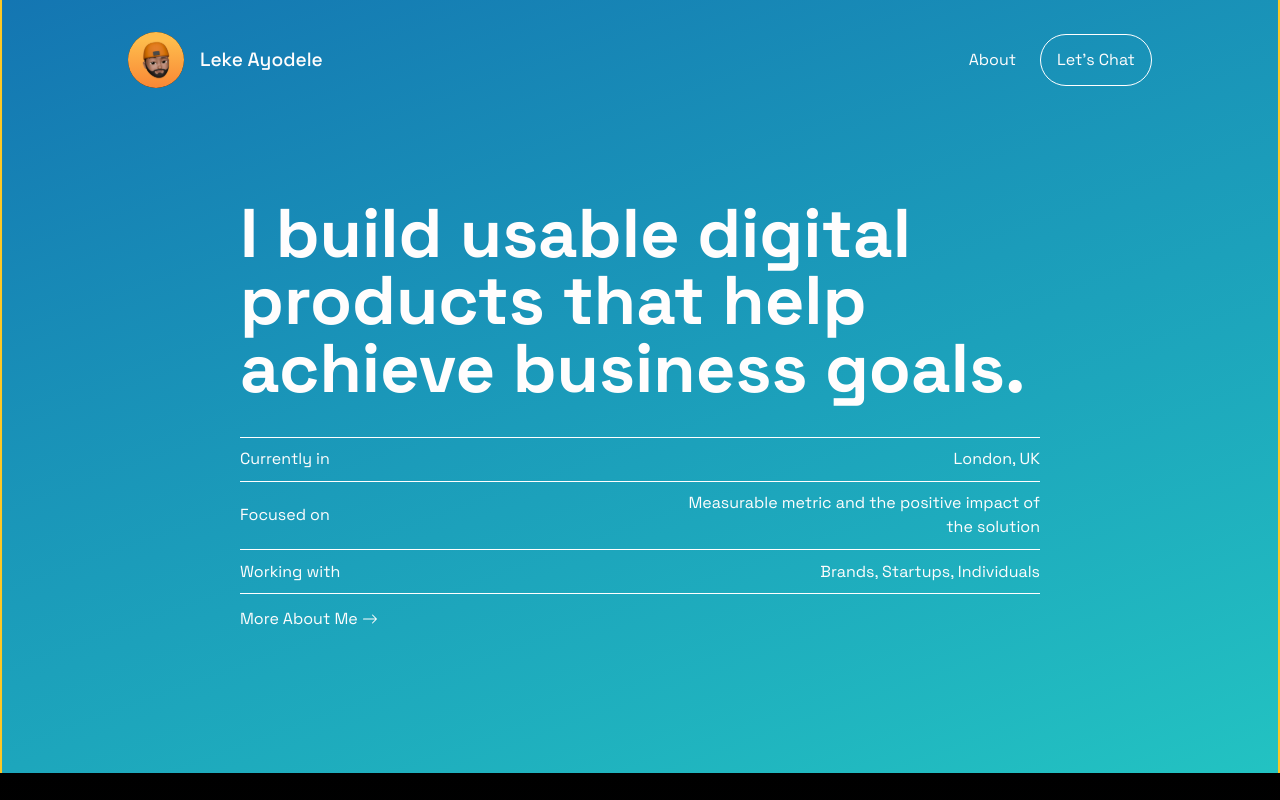
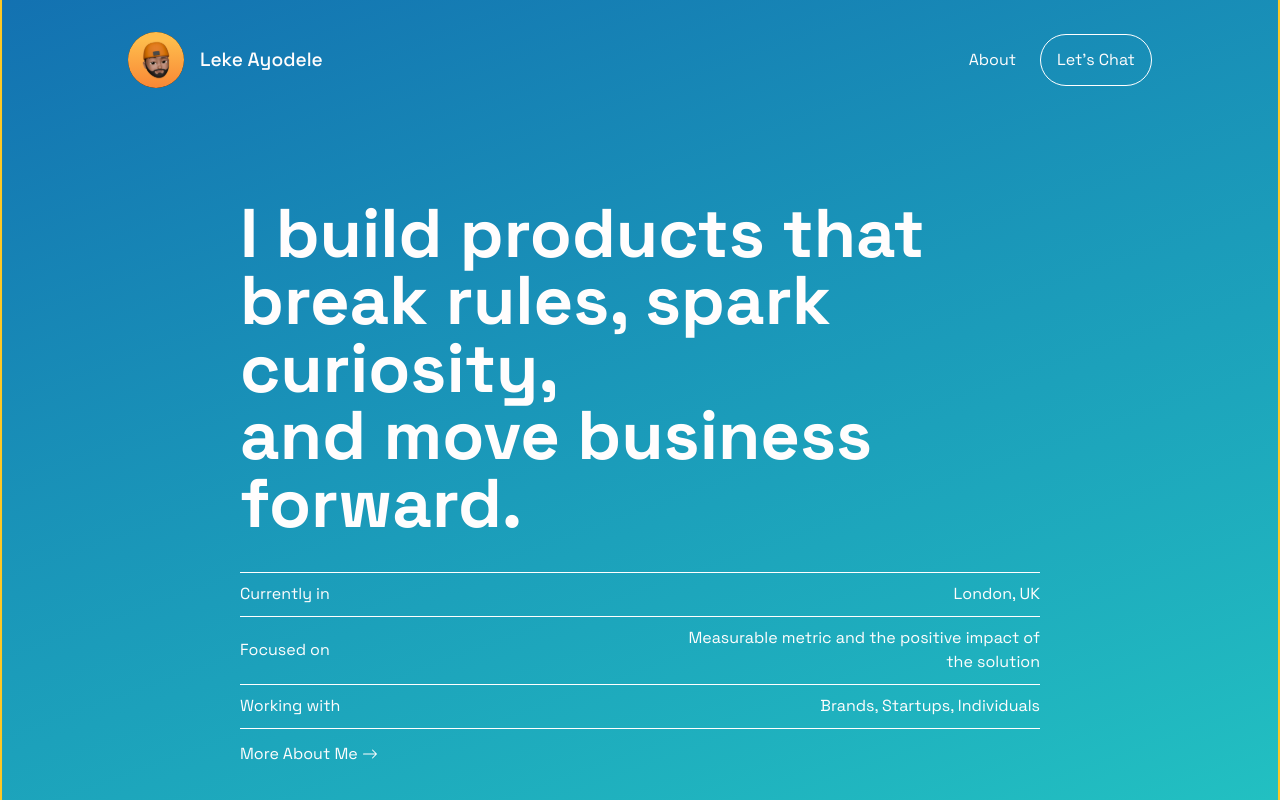
Before and after one commit to Ayodele-Gabriel/LekePortfolio, a Next.js app: page / in a window 1280 px wide. Shown: the top 800 px of the page. Built offline with nearby package versions, Linux system fonts and the light colour scheme.

Commit message:
headliner update

```diff
--- a/pages/index.js
+++ b/pages/index.js
@@ -25,9 +25,9 @@ export default function Home() {
           />
         </div>
         <h1>
-          I build usable digital
-          <br /> products that help
-          <br /> achieve business goals.
+          I build products that
+          <br /> break rules, spark curiosity,
+          <br /> and move business forward.
         </h1>
         <ol className="details">
           <li>
```
